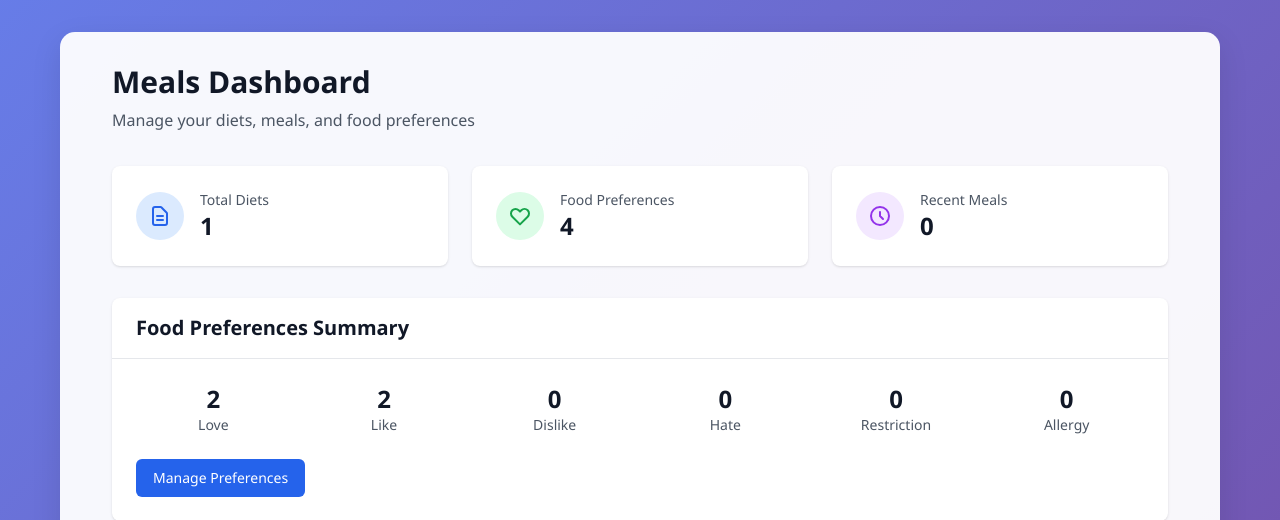
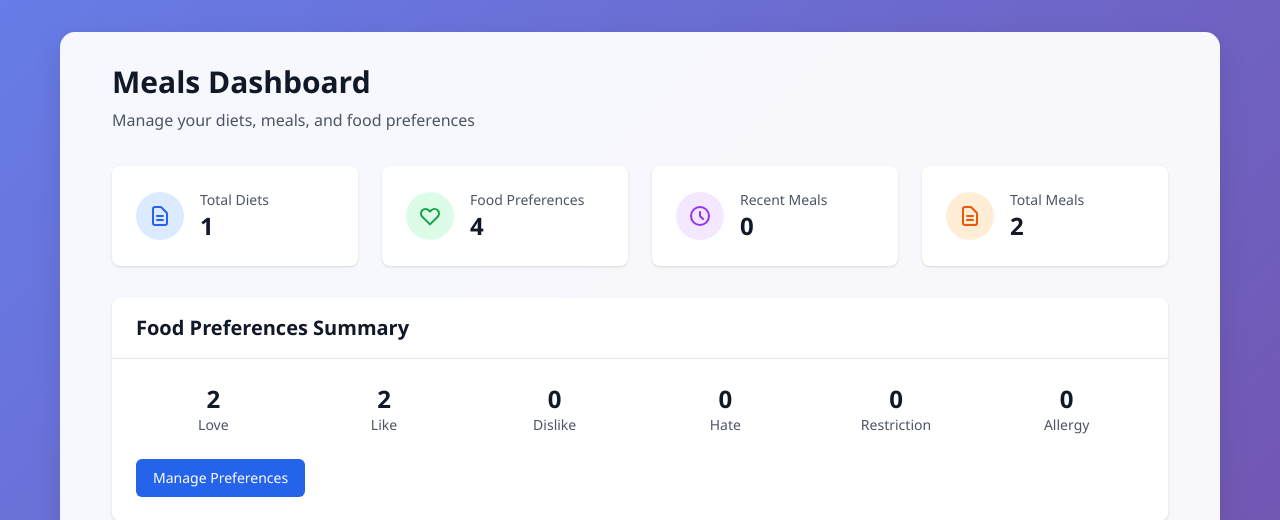
Before and after one commit to ozelen/welness-ai-backend, a Django app: page /meals/ in a window 1280 px wide. Shown: the part 78-598 px from the top of the page. Run offline with Django 5.2, Linux system fonts and the light colour scheme; a user stored in the database is signed in; data comes from the database, SQL or seed files in the repository; data that the repository does not hold is empty; some libraries are stand-ins or nearby versions.

Commit message:
meal management navigation

```diff
--- a/apps/meals/templates/meals/dashboard.html
+++ b/apps/meals/templates/meals/dashboard.html
@@ -11,7 +11,7 @@
     </div>
 
     <!-- Quick Stats -->
-    <div class="grid grid-cols-1 md:grid-cols-3 gap-6 mb-8">
+    <div class="grid grid-cols-1 md:grid-cols-2 lg:grid-cols-4 gap-6 mb-8">
         <div class="bg-white rounded-lg shadow p-6">
             <div class="flex items-center">
                 <div class="p-3 rounded-full bg-blue-100 text-blue-600">
@@ -53,6 +53,20 @@
                 </div>
             </div>
         </div>
+
+        <a href="{% url 'meals:meals' %}" class="bg-white rounded-lg shadow p-6 hover:shadow-lg transition-shadow duration-200 cursor-pointer">
+            <div class="flex items-center">
+                <div class="p-3 rounded-full bg-orange-100 text-orange-600">
+                    <svg class="w-6 h-6" fill="none" stroke="currentColor" viewBox="0 0 24 24">
+                        <path stroke-linecap="round" stroke-linejoin="round" stroke-width="2" d="M9 12h6m-6 4h6m2 5H7a2 2 0 01-2-2V5a2 2 0 012-2h5.586a1 1 0 01.707.293l5.414 5.414a1 1 0 01.293.707V19a2 2 0 01-2 2z"></path>
+                    </svg>
+                </div>
+                <div class="ml-4">
+                    <p class="text-sm font-medium text-gray-600">Total Meals</p>
+                    <p class="text-2xl font-semibold text-gray-900">{{ meals.count }}</p>
+                </div>
+            </div>
+        </a>
     </div>
 
     <!-- Preference Summary -->
--- a/apps/meals/urls.py
+++ b/apps/meals/urls.py
@@ -8,7 +8,7 @@ urlpatterns = [
     path('', views.meals_dashboard, name='dashboard'),
     path('preferences-page/', views.preferences_page, name='preferences-page'),
     path('ingredients-page/', views.ingredients_page, name='ingredients-page'),
-    path('meals-page/', views.meals_management_page, name='meals'),
+    path('manage/', views.meals_management_page, name='meals'),
 
     # Diet endpoints
     path('diets/', views.DietListView.as_view(), name='diet-list'),
--- a/apps/meals/views.py
+++ b/apps/meals/views.py
@@ -28,6 +28,7 @@ def meals_dashboard(request):
     diets = Diet.objects.filter(user=user)
     preferences = MealPreference.objects.filter(user=user)
     recent_meals = MealRecord.objects.filter(user=user).order_by('-timestamp')[:5]
+    meals = Meal.objects.filter(diet__user=user)
 
     # Get preference summary
     preference_summary = {
@@ -41,6 +42,7 @@ def meals_dashboard(request):
 
     context = {
         'diets': diets,
+        'meals': meals,
         'preferences': preferences[:10],  # Show first 10 preferences
         'recent_meals': recent_meals,
         'preference_summary': preference_summary,
```
